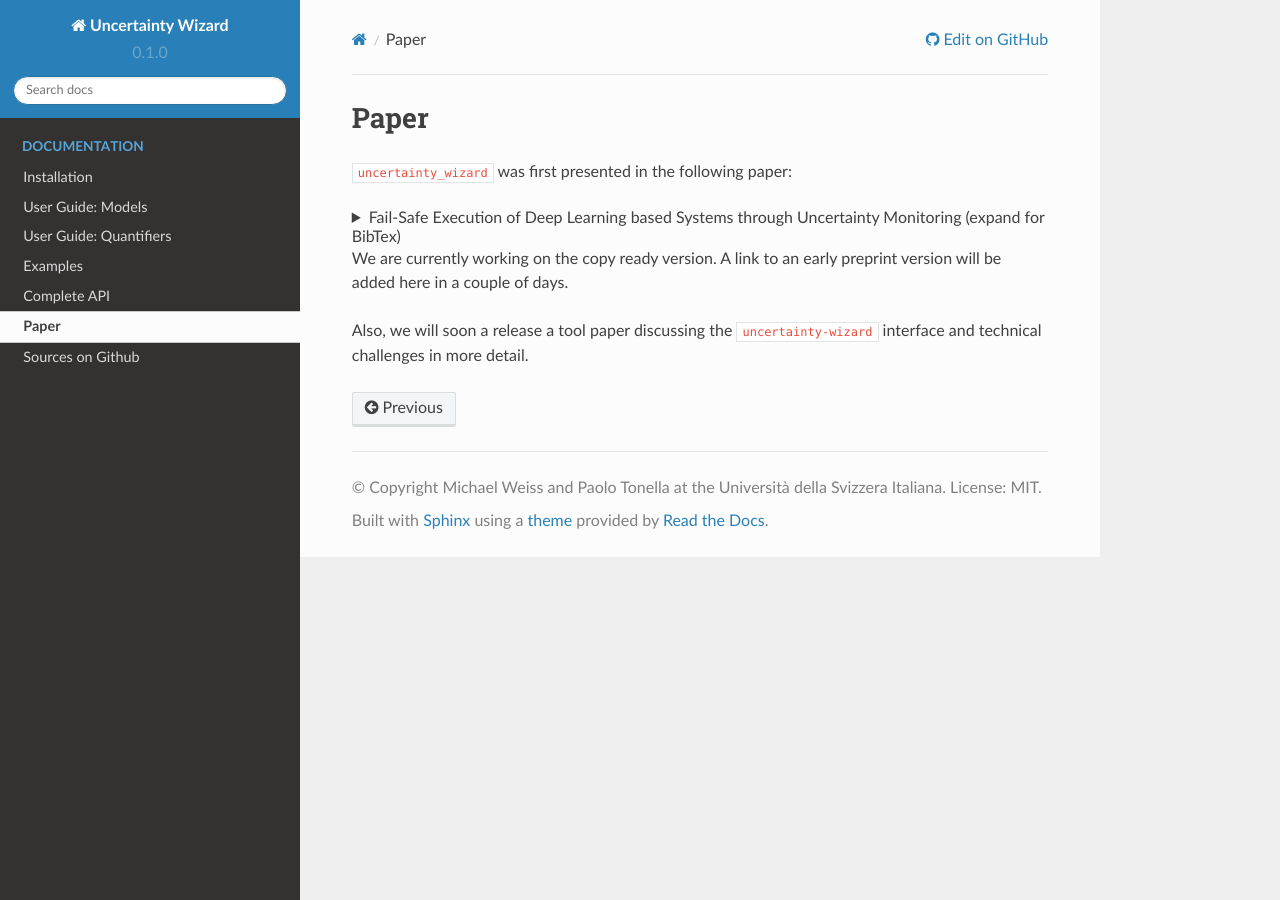
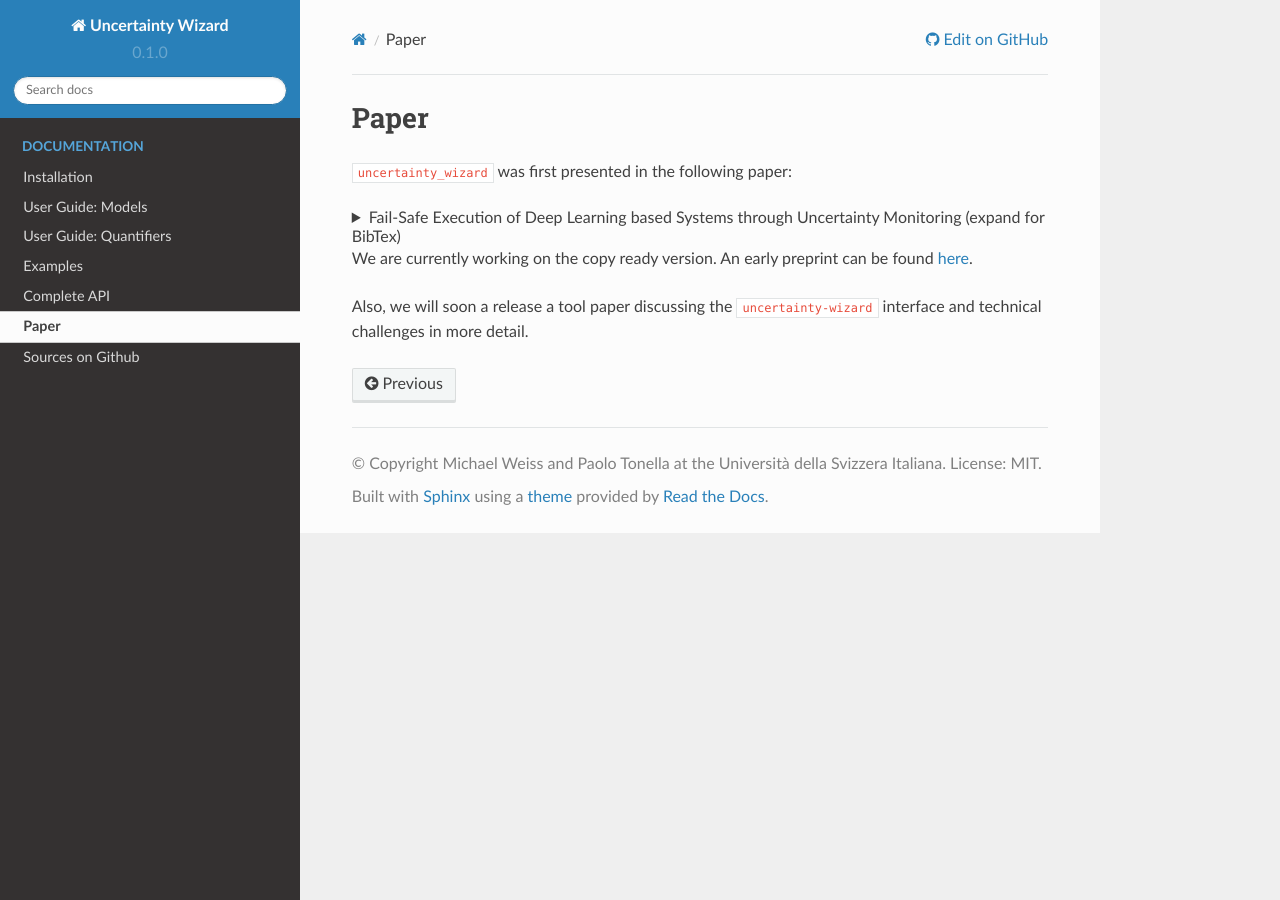
Before and after one commit to testingautomated-usi/uncertainty-wizard, a Sphinx documentation site: the page built from docs/paper.md, in a window 1280 px wide. Built offline with Sphinx 7.4.7 and the Read the Docs theme 2.0.0, drawn with Linux system fonts in a browser that asks for light colours.

Commit message:
Link ICST Study Preprint & Clean Example (#7)
* Link to icst study preprint

* Clear example output

```diff
--- a/docs/paper.md
+++ b/docs/paper.md
@@ -17,7 +17,7 @@
 </details>
 
 We are currently working on the copy ready version.
-A link to an early preprint version will be added here in a couple of days.
+An early preprint can be found [here](https://mweiss.ch/assets/papers/icst-2021-uncertainty-preprint.pdf).
 
 Also, we will soon a release a tool paper discussing the `uncertainty-wizard` interface
 and technical challenges in more detail.
```
Also changed, not shown: README.md (+1 -1 lines), 1 other file.
